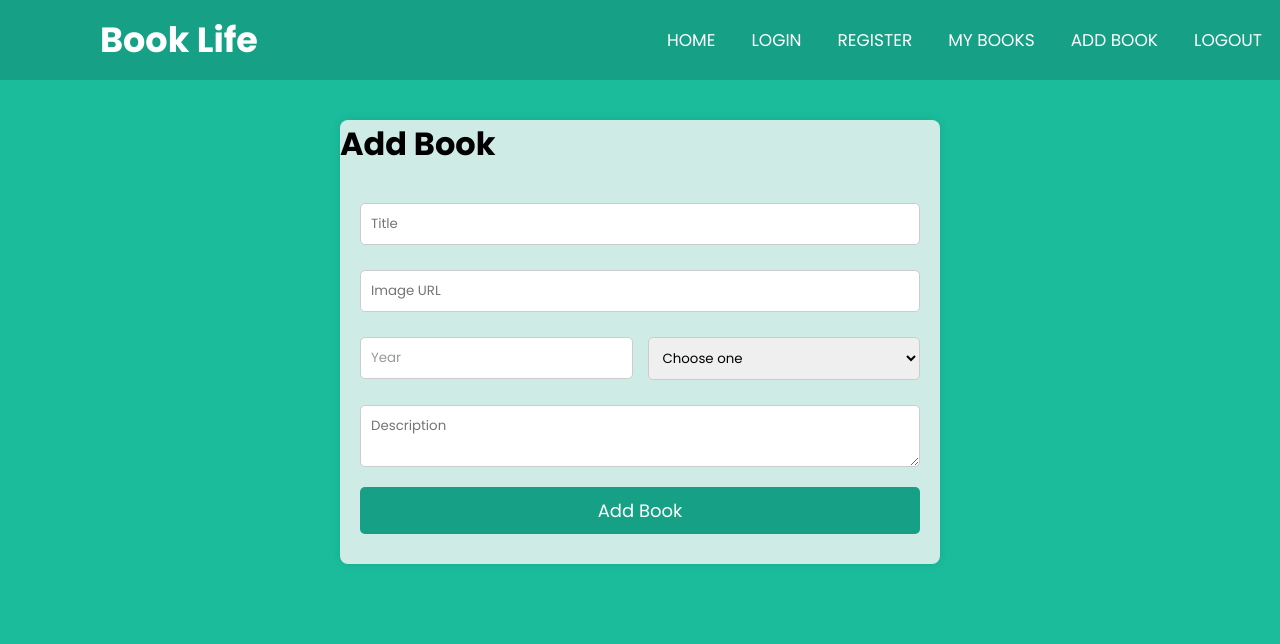
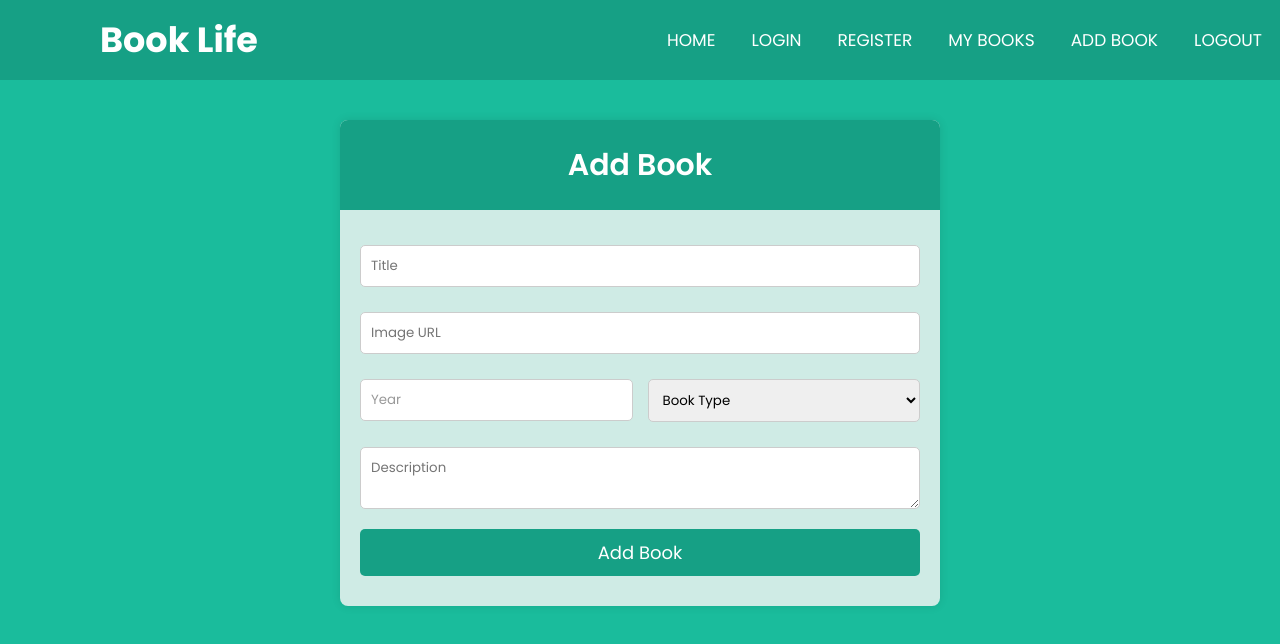
Before and after one commit to Shenay88/Book-Life---React-Project, a React (Vite) app in the folder client/: page /addBook in a window 1280 px wide. Shown: the top 644 px of the page. Built offline with nearby package versions, Linux system fonts and the light colour scheme.

Commit message:
change class names

```diff
--- a/client/src/app.css
+++ b/client/src/app.css
@@ -9,5 +9,5 @@
   #root{
     background: #1abc9c;
     overflow: hidden;
-    height: 100vh;
+    min-height: 100vh;
   }
--- a/client/src/components/create/Create.jsx
+++ b/client/src/components/create/Create.jsx
@@ -30,22 +30,26 @@ export default function Create() {
 
     return (
         <form className='createForm' onSubmit={createBookSubmitHandler}>
-            <h1 className='creareTitle'>Add Book</h1>
+            <h1 className='createTitle'>Add Book</h1>
             <div className="container">
 
                 <input type="text" name="title" className="title" placeholder="Title" />
                 <input type="text" name="img" className="img" placeholder="Image URL" />
 
                 <div className="row">
-                    <div className="half">
+                    <div className="yearInput">
                         <input type="number" name="year" className="year" placeholder='Year' />
                     </div>
 
-                    <div className="half">
+                    <div className="typeInput">
                         <select name="type" className="type">
-                            <option value="">Choose one</option>
+                            <option value="">Book Type</option>
+                            <option value="fantasy">Fantasy</option>
+                            <option value="fiction">Fiction</option>
                             <option value="motivational">Motivational</option>
-                            <option value="fiction">Fiction</option>
+                            <option value="mystery">Mystery</option>
+                            <option value="nonFiction">Non-Fiction</option>
+                            <option value="romance">Romance</option>
                         </select>
                     </div>
                 </div>
--- a/client/src/components/create/create.css
+++ b/client/src/components/create/create.css
@@ -47,7 +47,8 @@
     gap: 15px;
 }
 
-.half {
+.yearInput,
+.typeInput {
     flex: 1;
 }
 
```
